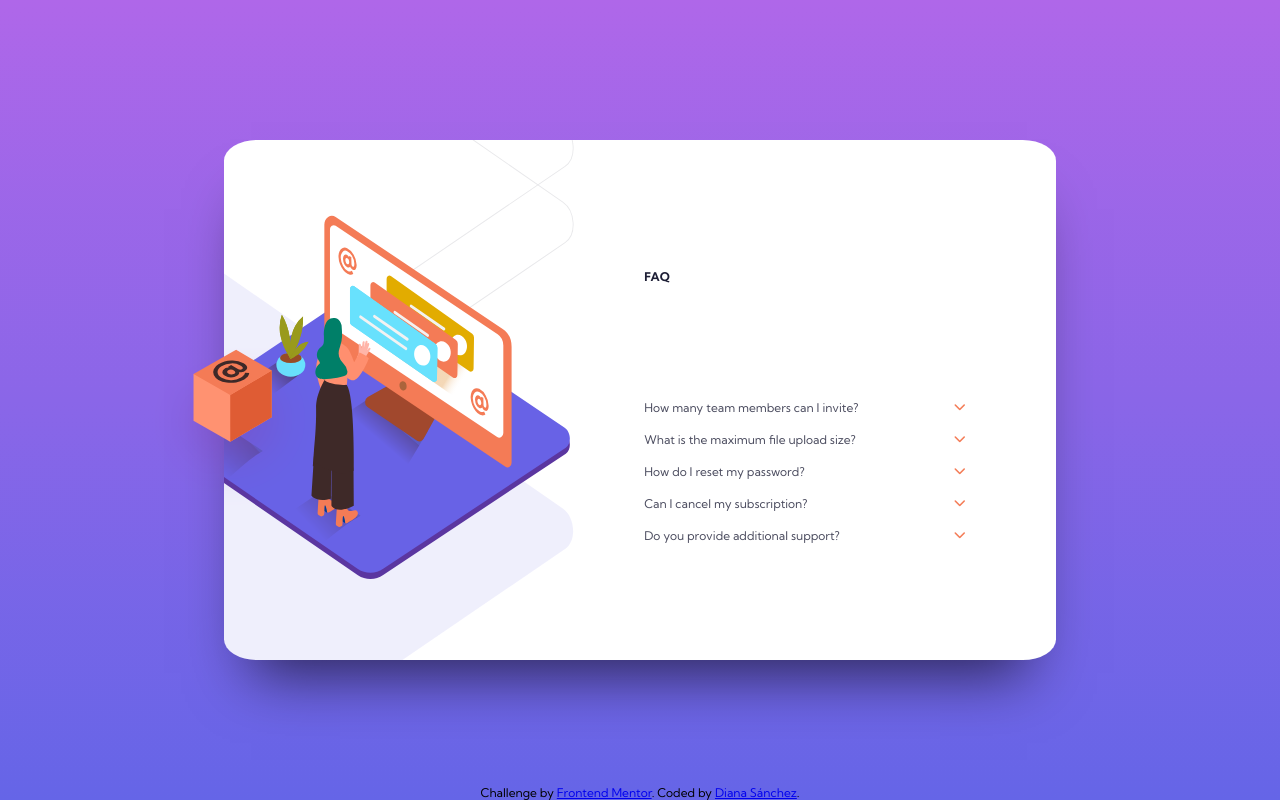
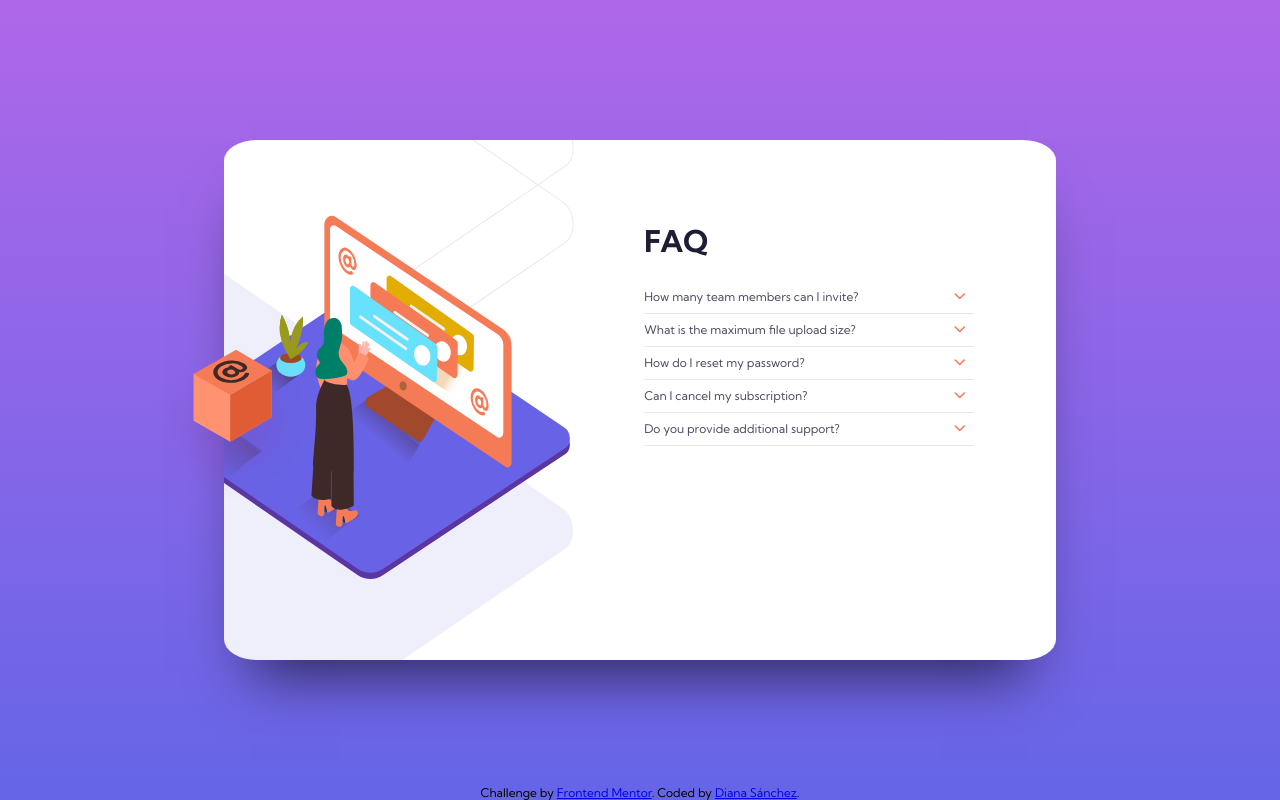
Before and after one commit to dianaSanchezM/frontend-mentor, a plain HTML site: page Newbie/FAQ-accordion-card/index.html in a window 1280 px wide. Drawn offline with Linux system fonts and the light colour scheme.

Commit message:
🎉 Web styles done

```diff
--- a/Newbie/FAQ-accordion-card/styles.css
+++ b/Newbie/FAQ-accordion-card/styles.css
@@ -66,20 +66,16 @@ html, body{
     padding-left: 1%;
     min-height: 100%;
     height: fit-content;
-    display: flex;
-    flex-direction: column;
-    justify-content:space-evenly;
 }
 
 .title{
-    height: 50%;
+    height: 20%;
     width: 100%;
-    display: flex;
-    align-items: center;
-    font-size: 12px;
+    font-size: 30px;
     font-weight: 900;
     margin: 0% ;
-    margin-top: 5%;
+    margin-top: 20%;
+    margin-bottom: 5%;
     color: #1d1e35;
 }
 
@@ -88,7 +84,8 @@ html, body{
     width: 80%;
     display: flex;
     flex-direction: column;
-    justify-content:flex-start;
+    justify-content:center;
+    align-items: center;
     font-size: 12px;
 }
 .question{
@@ -96,6 +93,7 @@ html, body{
     flex-wrap: wrap;
     flex-direction: column;
     width: 100%;
+    border-bottom: 1px solid hsl(240, 5%, 91%);
 }
 
 input {
```
